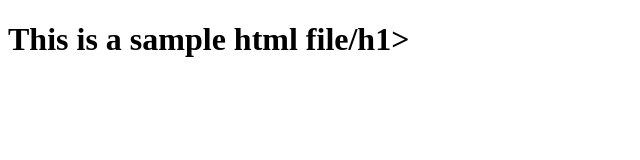
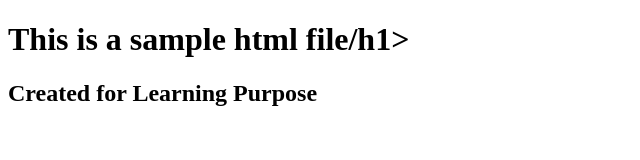
Before and after one commit to sourav-maji/HTML, a plain HTML site: page sample.html in a window 1280 px wide. Shown: the whole page, without its empty margins (0-640 px from the left). Drawn offline with Linux system fonts and the light colour scheme.

Commit message:
Update sample.html

```diff
--- a/sample.html
+++ b/sample.html
@@ -7,5 +7,6 @@
 </head>
 <body>
     <h1>This is a sample html file/h1>
+    <h2> Created for Learning Purpose</h2>
 </body>
 </html>
```
